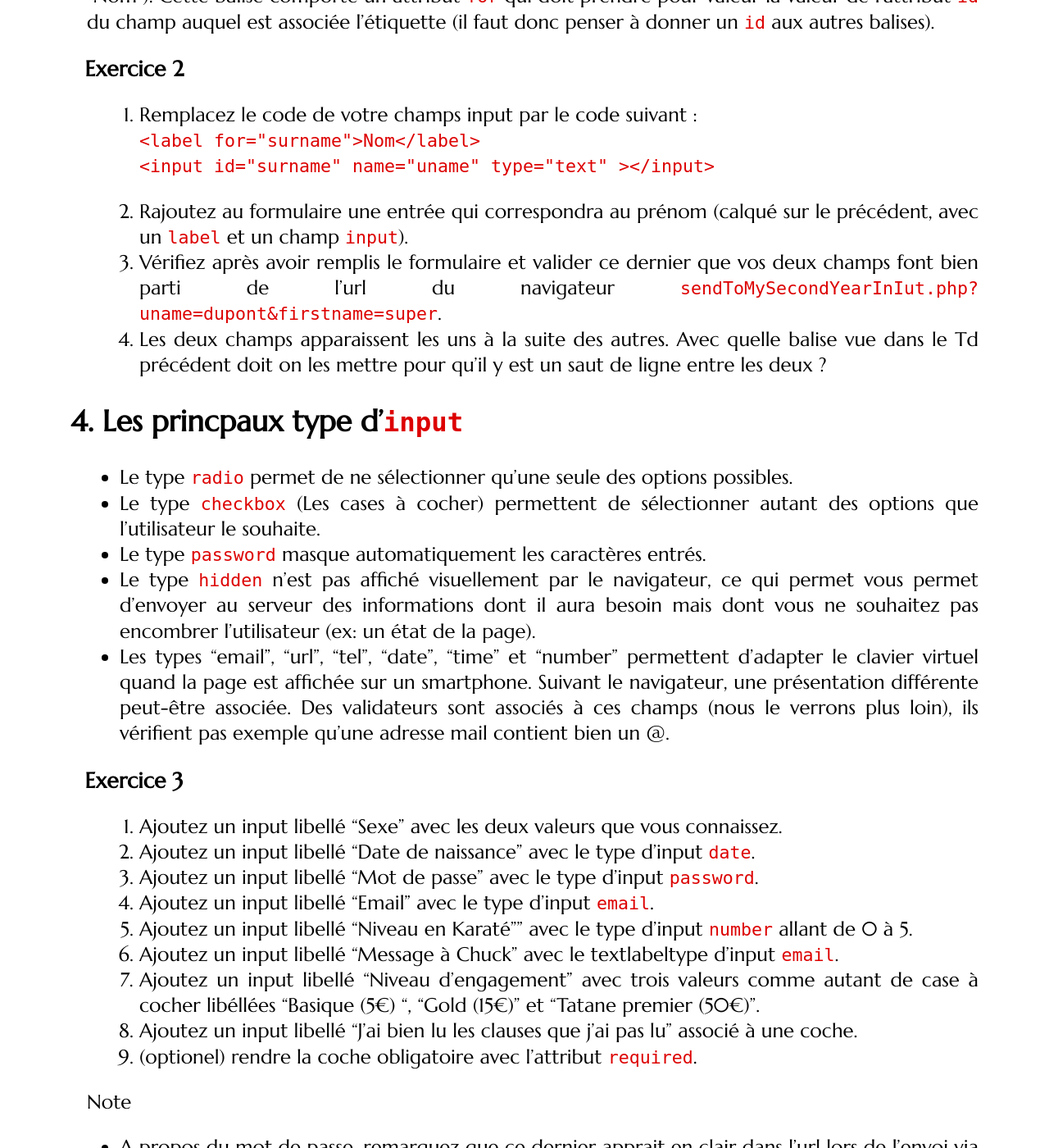
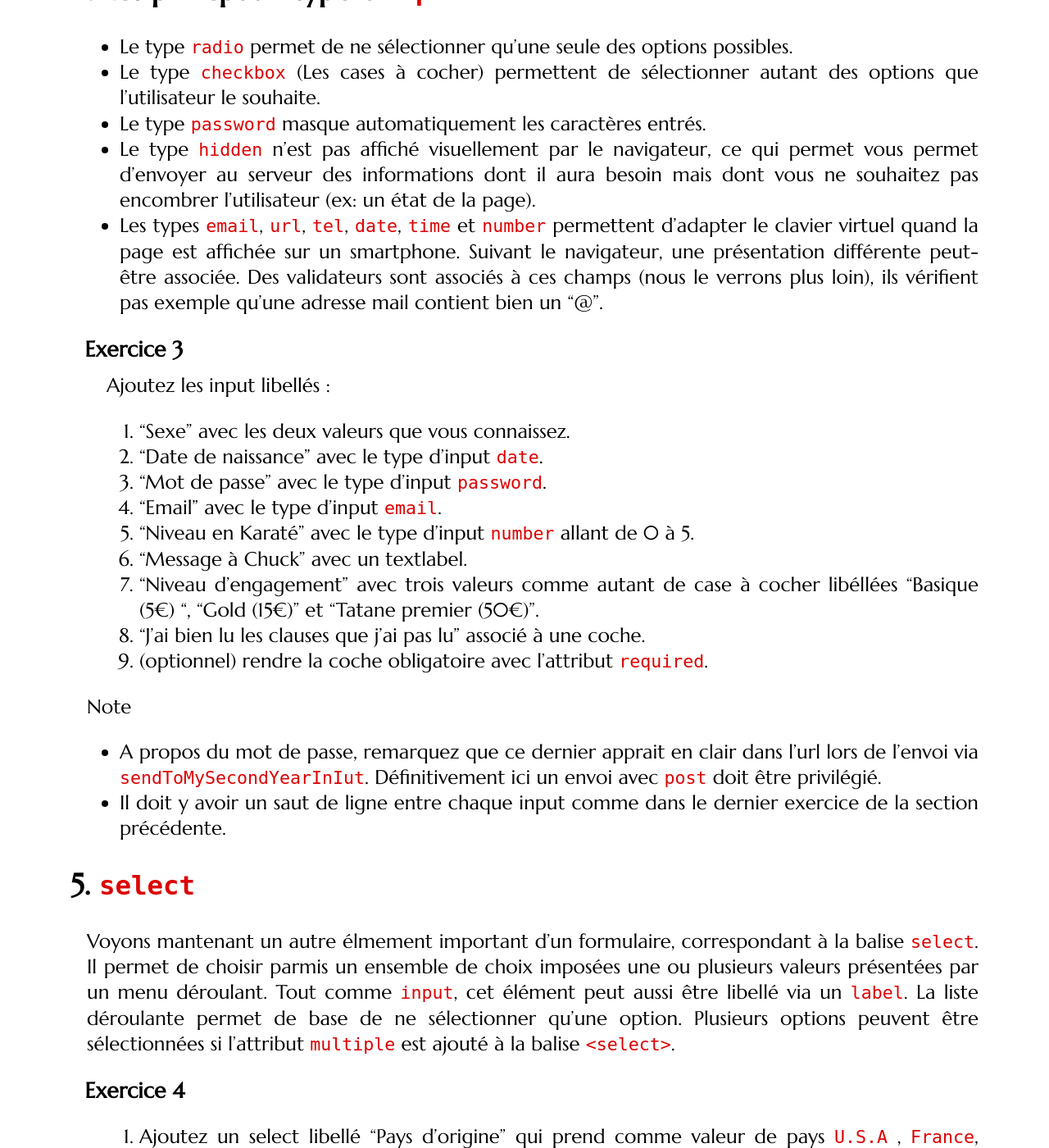
Before and after one commit to romainlebreton/R1.02-DeveloppementInterfacesWeb, a Jekyll site: the page built from tutorials/tutorial4.md, in a window 1280 px wide and 1400 px high, scrolled down 3076 px. Shown: the whole window at 82% size. Built offline with Jekyll 4.4.1, drawn with Linux system fonts in a browser that asks for light colours; some web fonts are replaced; comment, search, counter and statistics services are not loaded; some of the changed text lies outside the part shown.

Commit message:
draft 0.3

```diff
--- a/tutorials/tutorial4.md
+++ b/tutorials/tutorial4.md
@@ -9,13 +9,11 @@
 Nous allons ajouter un formulaire d'inscription à notre site de fans de <strong>Chuck Norris</strong>, en utilisant la balise `form`.
 Cette balise `form` nous permettra d'avoir des réponses à des questions ouvertes ("Que voulez vous dire à Chuck ?")
 au plus fermées ("Parmis ces trois choix quel est votre sport favoris ?", "Quel est votre sexe ?" ..." ).
-
 Il y a beaucoup de type de questions, correspondant chacune à un type de balises `input` ou `textarea`.
 
 ## La balise  `<form>` et les balises `input`
 
-Le coeur du formulaire est constitué par deux types de balises: `<form>` et
-`<input>`.
+Le coeur du formulaire est constitué par deux types de balises: `<form>` et `<input>`.
 
 
 La balise `<form>` délimite le contenu du formulaire et renseigne plusieurs
@@ -23,23 +21,17 @@
 
 * `method`: nom de la méthode HTTP utilisée pour envoyer les données. Peut prendre pour valeur “post” ou “get”.
 
-   *Pour voir la différence, lorsque vous aurez un formulaire fonctionnel,
-   ouvrez la console de votre navigateur (F12) à l'onglet “Réseau/Network” et
-   postez le formulaire en post et en get. Que constatez-vous ?*
-
-   La méthode `get` envoie les données comme composantes de l'URL du serveur et
+   * `get` envoie les données comme composantes de l'URL du serveur et
    requiert par conséquent que: 1/ les données soient encodée pour être compatibles
    avec les spécifications URL, 2/ l'ensemble des données du formulaire + l'URL du
    serveur forment une chaîne de caractères de moins de 2000 caractères (limite
    imposée par certains navigateurs).
 
-   La méthode `post` envoie les données dans le corps de la requête HTTP et ne
-   présente pas la limitation de taille.
-   Elle est donc à privilégier, cela dit pour des raisons de tests nous serons amenés à utiliser `get`.
-   seule utilisée dans ce TP après le test ci-dessus.
+   * `post` envoie les données dans le corps de la requête HTTP et ne
+   présente pas la limitation de taille, elle est donc à privilégier.
 
 * `action` : URL du serveur où les donnée du formulaire doivent être
-  adressées.
+  envoyées.
 
 La balise `<input>` permet de définir différents champs dans lesquels
 l'utilisateur peut entrer des données. Ces champs offrent plus ou moins de
@@ -61,18 +53,14 @@
 
 Afin de pouvoir être envoyé, votre formulaire doit obligatoirement contenir une
 balise `<input>` avec l'attribut “type” fixé à “submit”. Cette balise définit le
-bouton qui, cliqué, déclenchera l'envoi des données au serveur. (note: la balise
-“submit” peut être remplacée par une balise “button” pour une utilisation
-avancée, notamment en conjugaison avec Javascript).
-
-
+bouton qui, cliqué, déclenchera l'envoi des données au serveur.
 
 <div class="exercise" id="start">
 
-Le but de cet exercice est de voir succinctement est envoyé un champ lorsque l'on soumet un formulaire.
+Nous allons voir comment est envoyé un `input` lorsque l'on soumet un formulaire.
 
- 1. Créez une nouvelle du site Chuck Norris libellé "Faire parti du club" qui renvoit à une page inscription.html.
-Elle va contenir le formulaire d'inscription aux fan club de Chuck que nous allons construire dans ce TD.
+ 1. Créez une nouvelle page inscription.html au site de Chuck Norris. Cette page va contenir le formulaire d'inscription
+ aux fan club de Chuck que nous allons construire dans ce TD.
 
  1. Ajoutez à la page inscription.html le formulaire suivant : <br> <br>
 `<form action="sendtoMySecondYearInIut.php" method="post">`<br>&nbsp;
@@ -87,18 +75,12 @@
 
 </div>
 
-Notes :
-
- * S'il est tout indiqué d'utiliser dans le formulaire qui va suivre la valeur de method `post`, on va utiliser juste pour les tests la valeur `get` de manière à pouvoir valider via l'url dans le navigateur que nos champs sont bien envoyés.
-
- * Il est normal que l'adresse `sendToMySecondYearInIut.php` n'existe pas (le fameux code de retour HTTP 404), puisque vous êtes en première année. Nous verrons en deuxième année dans le cours ProgWeb Coté Serveur comment le serveur récupère les données envoyées par notre formulaire.
+Note : il est normal que l'adresse `sendToMySecondYearInIut.php` n'existe pas (le fameux code de retour HTTP 404 apparaît dans la console), puisque vous êtes en première année. Nous verrons en deuxième année dans le cours ProgWeb Coté Serveur comment le serveur récupère les données envoyées par notre formulaire.
 
 
 ## `label`
 
-Notre formulaire n'est pas très explicite : on ne sait pas ce que l'on doit rentrer dans le champs texte.
-
-La balise [`<label>`](http://www.w3schools.com/tags/tag_label.asp) permet d'associer la question sous-tendu ("Nom? ") à l'input (on utilisera le label "Nom").
+Notre formulaire n'est pas très explicite : on ne sait pas ce que l'on doit rentrer dans le champs texte. La balise [`<label>`](http://www.w3schools.com/tags/tag_label.asp) permet d'associer la question sous-tendu ("Nom? ") à l'input (on utilisera le label "Nom").
 Cette balise comporte un attribut `for` qui doit prendre pour valeur la valeur de l'attribut `id` du champ auquel est associée l'étiquette
 (il faut donc penser à donner un `id` aux autres balises).
 
@@ -110,7 +92,7 @@
 				`<input id="surname" name="uname" type="text" ></input>`
 
  1. Rajoutez au formulaire une entrée qui correspondra au prénom (calqué sur le précédent, avec un `label` et un champ `input`).
- 1. Vérifiez après avoir remplis le formulaire et valider ce dernier que vos deux champs font bien parti de l'url du navigateur `sendToMySecondYearInIut.php?uname=dupont&firstname=super`.
+ 1. Validez ce dernier et vérifiez que vos deux champs font bien présents dans l'url du navigateur (l'url doit finir par `sendToMySecondYearInIut.php?uname=dupont&firstname=super`).
  1. Les deux champs apparaissent les uns à la suite des autres. Avec quelle balise vue dans le Td précédent doit on les mettre pour qu'il y est un saut de ligne entre les deux ?
 
 </div>
@@ -124,21 +106,23 @@
  * Le type `hidden` n'est pas affiché visuellement par le navigateur, ce qui permet
 vous permet d'envoyer au serveur des informations dont il aura besoin mais dont
 vous ne souhaitez pas encombrer l'utilisateur (ex: un état de la page).
- * Les types “email”, “url”, “tel”, “date”, “time” et “number” permettent d'adapter
+ * Les types `email`, `url`, `tel`, `date`, `time` et `number` permettent d'adapter
 le clavier virtuel quand la page est affichée sur un smartphone. Suivant le navigateur, une présentation différente peut-être associée.
- Des validateurs sont associés à ces champs (nous le verrons plus loin), ils vérifient pas exemple qu'une adresse mail contient bien un @.
+ Des validateurs sont associés à ces champs (nous le verrons plus loin), ils vérifient pas exemple qu'une adresse mail contient bien un "@".
 
-<div class="exercise" id="exlabel">
+<div class="exercise" id="exinput">
 
- 1. Ajoutez un input libellé "Sexe" avec les deux valeurs que vous connaissez.
- 1. Ajoutez un input libellé "Date de naissance" avec le type d'input `date`.
- 1. Ajoutez un input libellé "Mot de passe" avec le type d'input `password`.
- 1. Ajoutez un input libellé "Email" avec le type d'input `email`.
- 1. Ajoutez un input libellé "Niveau en Karaté"" avec le type d'input `number` allant de 0 à 5.
- 1. Ajoutez un input libellé "Message à Chuck" avec le textlabeltype d'input `email`.
- 1. Ajoutez un input libellé "Niveau d'engagement" avec trois valeurs comme autant de case à cocher libéllées "Basique (5€) ", "Gold (15€)" et "Tatane premier (50€)".
- 1. Ajoutez un input libellé "J'ai bien lu les clauses que j'ai pas lu" associé à une coche.
- 1. (optionel) rendre la coche obligatoire avec l'attribut `required`.
+Ajoutez les input libellés :
+
+ 1. "Sexe" avec les deux valeurs que vous connaissez.
+ 1. "Date de naissance" avec le type d'input `date`.
+ 1. "Mot de passe" avec le type d'input `password`.
+ 1. "Email" avec le type d'input `email`.
+ 1. "Niveau en Karaté" avec le type d'input `number` allant de 0 à 5.
+ 1. "Message à Chuck" avec un textlabel.
+ 1. "Niveau d'engagement" avec trois valeurs comme autant de case à cocher libéllées "Basique (5€) ", "Gold (15€)" et "Tatane premier (50€)".
+ 1. "J'ai bien lu les clauses que j'ai pas lu" associé à une coche.
+ 1. (optionnel) rendre la coche obligatoire avec l'attribut `required`.
 
 
 </div>
@@ -146,23 +130,20 @@
 Note
 
  * A propos du mot de passe, remarquez que ce dernier apprait en clair dans l'url lors  de l'envoi via `sendToMySecondYearInIut`.
-Définitivement ici un envoi avec `post` devrait être privilégié s'il s'agit d'un vrai site.
+Définitivement ici un envoi avec `post` doit être privilégié.
  * Il doit y avoir un saut de ligne entre chaque input comme dans le dernier exercice de la section précédente.
 
 ## `select`
 
 Voyons mantenant un autre élmement important d'un formulaire,  correspondant à la balise `select`.
 Il permet de choisir parmis un ensemble de choix imposées une ou plusieurs valeurs présentées par un menu déroulant.
-Tout comme `input`, cet élément peut aussi être libellé via un `label`.
-
-La liste déroulante permet de base de ne sélectionner
-qu'une option. Plusieurs options peuvent être sélectionnées si l'attribut
-`multiple` est ajouté à la balise `<select>`.
+Tout comme `input`, cet élément peut aussi être libellé via un `label`. La liste déroulante permet de base de ne sélectionner
+qu'une option. Plusieurs options peuvent être sélectionnées si l'attribut `multiple` est ajouté à la balise `<select>`.
 
 <div class="exercise" id="exlabel">
  1. Ajoutez un select libellé "Pays d'origine" qui prend comme valeur de pays `U.S.A` , `France`, `Chine` et `Viêt Nam`, les clées associées ne doivent pas dépendre de la langue du formulaire (la cléé associée à `France` doit être `fr` par exemple). L'utilisateur ne peut pas sélectionner plusieurs valeurs.
 
- 1. Ajoutez à la suite de ce champs un aute sélécteur libéllé "Arts martiaux préférés". Les valeurs sont "Kun fu" , "Karaté" et "Full-contact". L'utilisateur peut sélectionner plusieurs valeurs.
+ 1. Ajoutez à la suite de ce champs un aute sélécteur libéllé "Arts martiaux préférés". Les valeurs sont "Kung fu" , "Karaté" et "Full-contact". L'utilisateur peut sélectionner plusieurs valeurs.
 </div>
 
 ## `textarea`
@@ -275,3 +257,5 @@
 
 
 **Note de Romain:** Est-ce qu'il parle de disabled, readonly ?
+
+integrer l'exo sur les expressions régulières.
```
Also changed, not shown: other parts of tutorials/tutorial4.md (+2 -1 lines).
